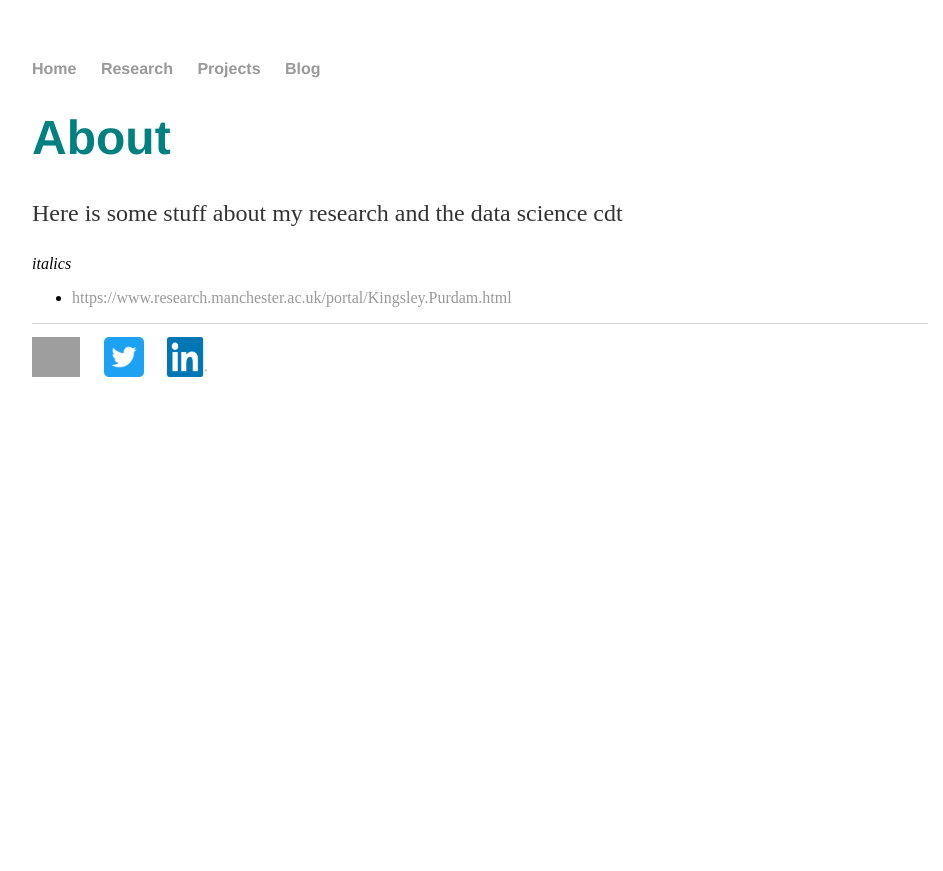
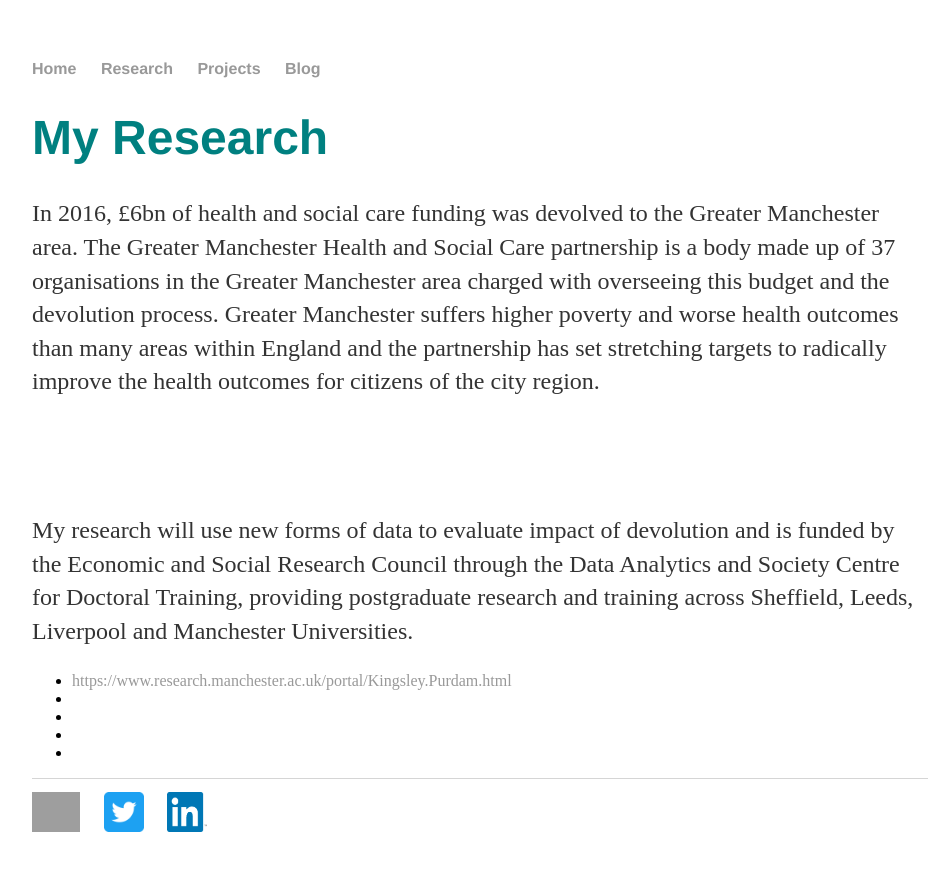
Before and after one commit to jendmurphy/jendmurphy.github.io, a Jekyll site: the page built from research/index.html, in a window 1280 px wide. Shown: the top 871 px of the page, without its empty margins (160-1103 px from the left). Built offline with Jekyll 4.4.1, drawn with Linux system fonts in a browser that asks for light colours; grey boxes are pictures that could not be loaded.

Commit message:
Update index.html

```diff
--- a/research/index.html
+++ b/research/index.html
@@ -4,16 +4,19 @@ title:  About my research
 ---
 
 <div class = "about">
-<h1> About</h1>
+<h1> My Research</h1>
 
-<p>  Here is some stuff about my research and the data science cdt </p>
+<p>  In 2016, £6bn of health and social care funding was devolved to the Greater Manchester area.  The Greater Manchester Health and Social Care partnership is a body made up of 37 organisations in the Greater Manchester area charged with overseeing this budget and the devolution process.  Greater Manchester suffers higher poverty and worse health outcomes than many areas within England and the partnership has set stretching targets to radically improve the health outcomes for citizens of the city region.  <p/><br/><br/>
 
-	<em>italics</em>
+<p>  My research will use new forms of data to evaluate impact of devolution and is funded by the Economic and Social Research Council through the Data Analytics and Society Centre for Doctoral Training, providing postgraduate research and training  across Sheffield, Leeds, Liverpool and Manchester Universities.
 
 <ul class = "contacts">
 
-
 <li><a href = "#">https://www.research.manchester.ac.uk/portal/Kingsley.Purdam.html</a></li>
+<li><a href = "#"http://www.gmhsc.org.uk</a></li>
+<li><a href = "#"https://datacdt.org</a></li>
+<li><a href = "#"http://www.socialsciences.manchester.ac.uk/social-statistics/</a></li>
+<li><a href = "#"http://www.esrc.ac.uk</a></li>
 
 </ul>
 </div>
```
